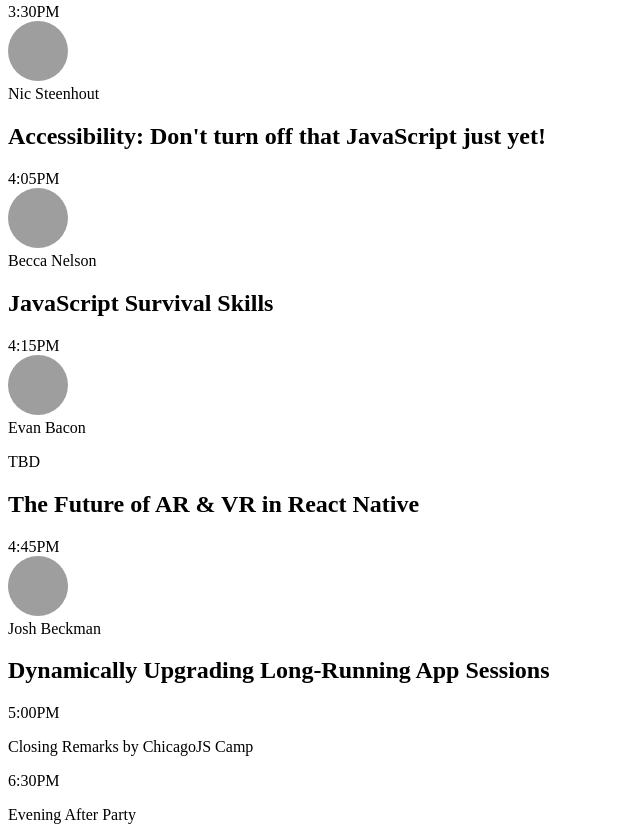
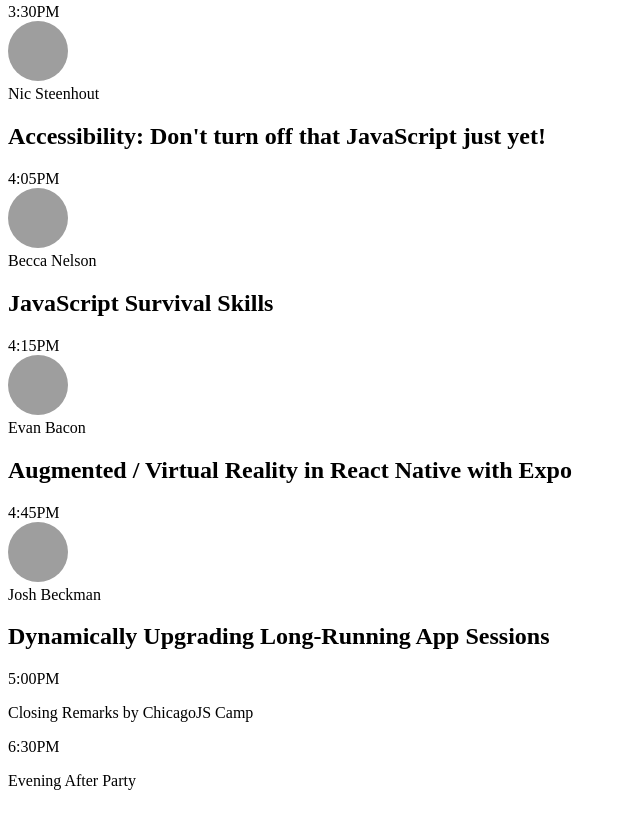
Before and after one commit to ChicagoJS/jscamp-2018, a Gatsby site: page /schedule in a window 1280 px wide. Shown: the part 1949-2789 px from the top of the page, without its empty margins (0-640 px from the left). After the commit the page ends 2755 px from the top, so only its background shows below. Built offline with nearby package versions, Linux system fonts and the light colour scheme; Gatsby itself is replaced by a stand-in of ours; grey boxes are pictures that could not be loaded.

Commit message:
update evan bacon bio

```diff
--- a/src/pages/schedule.js
+++ b/src/pages/schedule.js
@@ -124,10 +124,9 @@ const schedule = [
   },
   {
     time: '4:15PM',
-    title: 'TBD',
     fullName: 'Evan Bacon',
     photoUrl: 'https://i.imgur.com/353phgH.jpg',
-    talkTitle: 'The Future of AR & VR in React Native',
+    talkTitle: 'Augmented / Virtual Reality in React Native with Expo',
     talkDescription: '',
   },
   {
```
